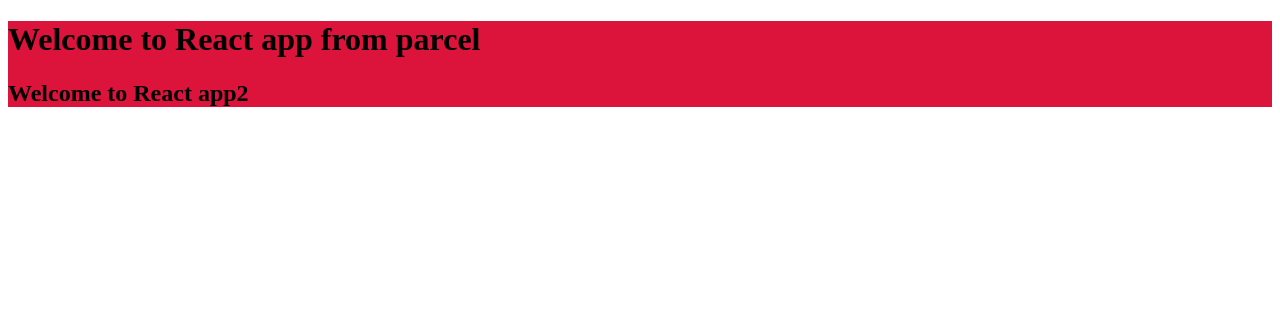
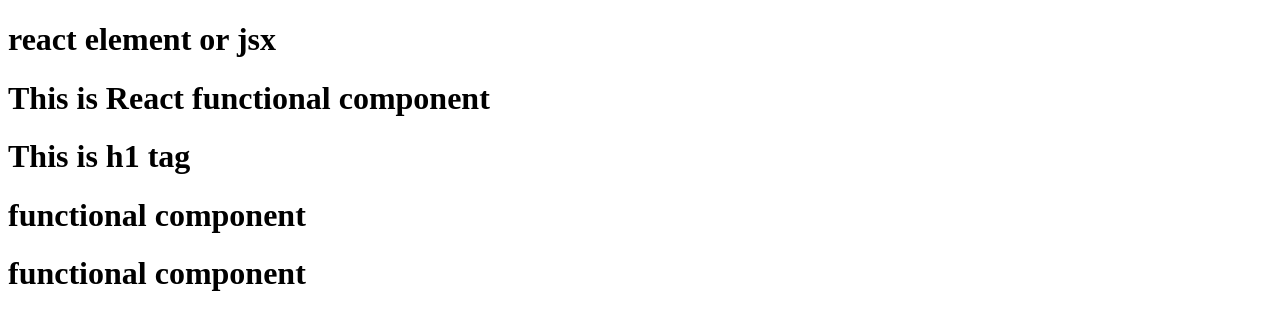
Before and after one commit to satish-mobtexting/reactproject, a React app: page / in a window 1280 px wide. Built offline with nearby package versions, Linux system fonts and the light colour scheme.

Commit message:
3rd day practice

```diff
--- a/App.js
+++ b/App.js
@@ -5,7 +5,6 @@
  * File water algorithm (based on File water algorithm Hot module reloading is happening).
  * Building.
  * Minifying.
- * clearing the console log.
  * Dev and production build.
  * Super fast build algorithm.
  * Image optimization.
@@ -17,17 +16,32 @@
  * it will assign the port.
  * Consist of hasing algorithm.
  * Zero config
+ * Tree shaking (Removing unwanted code) (It will remove unused functions of the installed packages).
  */
 
 /**
  * Transitive dependencies(each package has it own dependencies).
+ *
+ * polyfill means converting the newer version of code to old code. (bable will do the functionality)
+ * If we mentioned the browsers list, then bable will do the polyfill, means it will convert the new version of code to old code.
+ * We don't need to write the polyfill, bable will take care of it.
+ * Bable will clearing the console log.
  */
 
-import React from "react";
+import React, { Component } from "react";
 import ReactDOM  from "react-dom/client";
+
+    // if we import createElement from react we can directly call that function or by using alias also.
+    // import {createElement} from "react";
+    // const header1 = createElement("h1", { id:"header1", key:"h1"}, "Welcome to React app from parcel");
+                                // or
+    // import {createElement as ce } from "react";
+    // const header1 = ce("h1", { id:"header1", key:"h1"}, "Welcome to React app from parcel");
+
     // creat a react element
-    const header1 = React.createElement("h1", { id:"header1"}, "Welcome to React app from parcel");
-    const header2 = React.createElement("h2", { id:"header2"}, "Welcome to React app2");
+    const header1 = React.createElement("h1", { id:"header1", key:"h1"}, "Welcome to React app from parcel");
+    // React.createElement ==> javascript object => html (DOM)
+    const header2 = React.createElement("h2", { id:"header2", key:"h2"}, "Welcome to React app2");
     // we can keep all chiledren elements inside the array
     const container = React.createElement("div", { id:"container"}, [header1, header2]);
 
@@ -37,4 +51,76 @@
 
     // passing the react container element into root
     // render will modify the dom
-    root.render(container);
+    // root.render(container);
+
+
+
+
+
+    // creating the elements using jsx.
+    // jsx means javascript xml
+    // jsx is html like syntax
+    // single line jsx
+    const header = <h1 id="header1" key="header1key">header one</h1>;
+    // mutiple line jsx
+    // it's a react element
+    const header3 = (
+        <h1 id="header3" key="header3key">
+            react element or jsx
+        </h1>
+    );
+    // jsx => react.createElement => object => html (dom)
+    // Bable will convert jsx to react.createElement then object then html (dom)
+
+    // example for rendering the react element.
+    // root.render(header3);
+
+
+    // React Component (everything is a component in react)
+    // 1. Functional Component.
+    // 2. Class Component.
+    // Functional component is normal java script function.
+    // functional component name starts with capital letter.(not mandatory but its good practice).
+
+    // single line Component.
+    const HeaderComponent = () => {
+        return <h1>functional component</h1>;
+    }
+
+    // Multi line Component.
+    const HeaderComponents = () => {
+        return (
+            <div>
+                <h1>functional component</h1>
+                <h1>functional component</h1>
+            </div>
+        );
+    }
+
+    // component with out return statement.
+    const HeaderComponent2 = () =>
+        (
+            <div>
+                <h1>functional component</h1>
+                <h1>functional component</h1>
+            </div>
+        );
+
+    // component with function.
+    const HeaderComponent3 = function () {
+        return (
+            <div>
+                {header3} {/* we can write any javascript code */}
+                <h1>This is React functional component</h1>
+                <h1>This is h1 tag</h1>
+                <HeaderComponent2 />{/* this is know as component composition */}
+            </div>
+        );
+    }
+
+    //here {header3} inserting the react element into a react component.
+    //here  <HeaderComponent2 /> inserting a react functional compont into another functional component.
+    // <HeaderComponent2 /> or {HeaderComponent2()} both are same.
+    // example of rendering the react componet.
+    // inserting a component inside a component is called as component coposition.
+    root.render(<HeaderComponent3 />)
```
Also changed, not shown: index.html (+1 -0 lines), package.json (+7 -4 lines), .babelrc (added), 1 other file.
